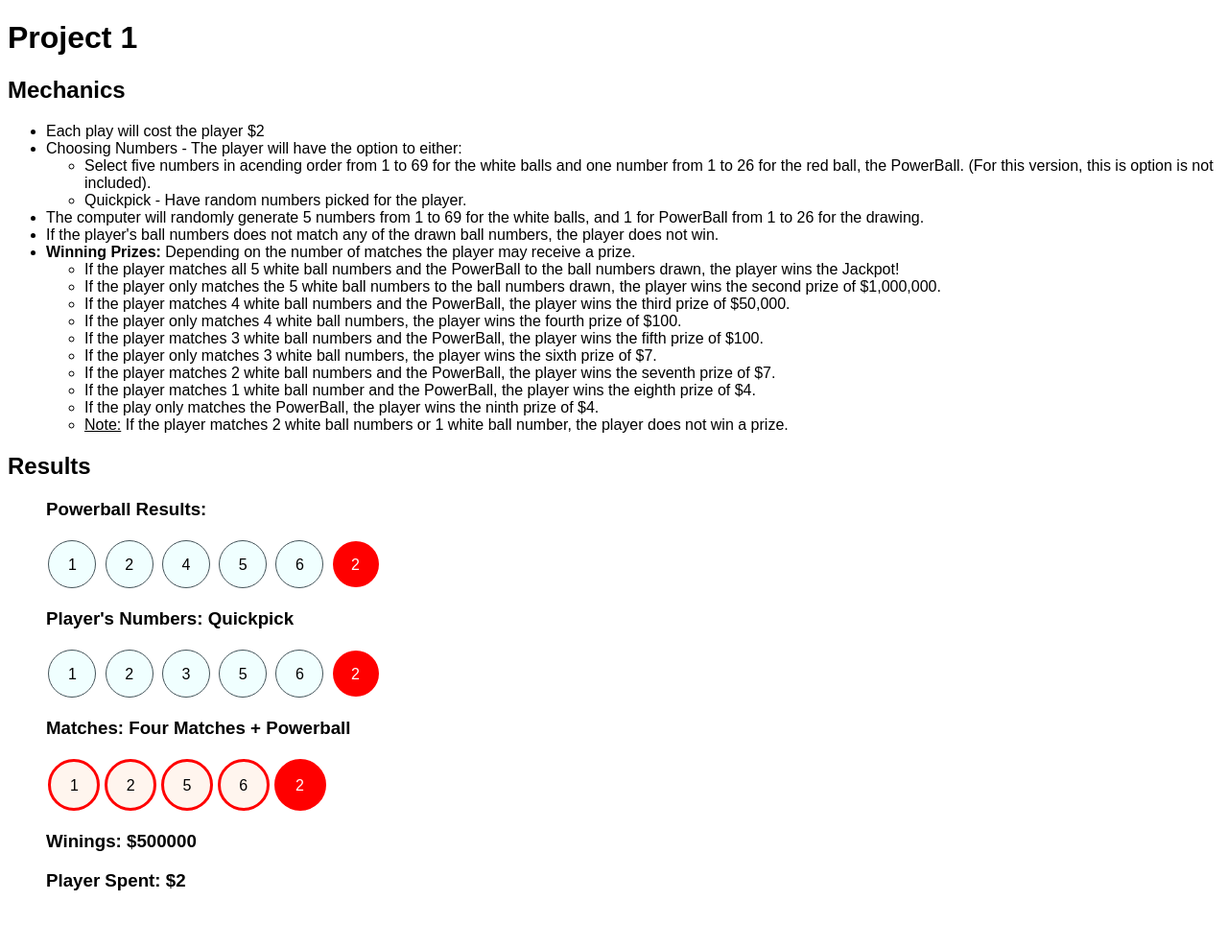
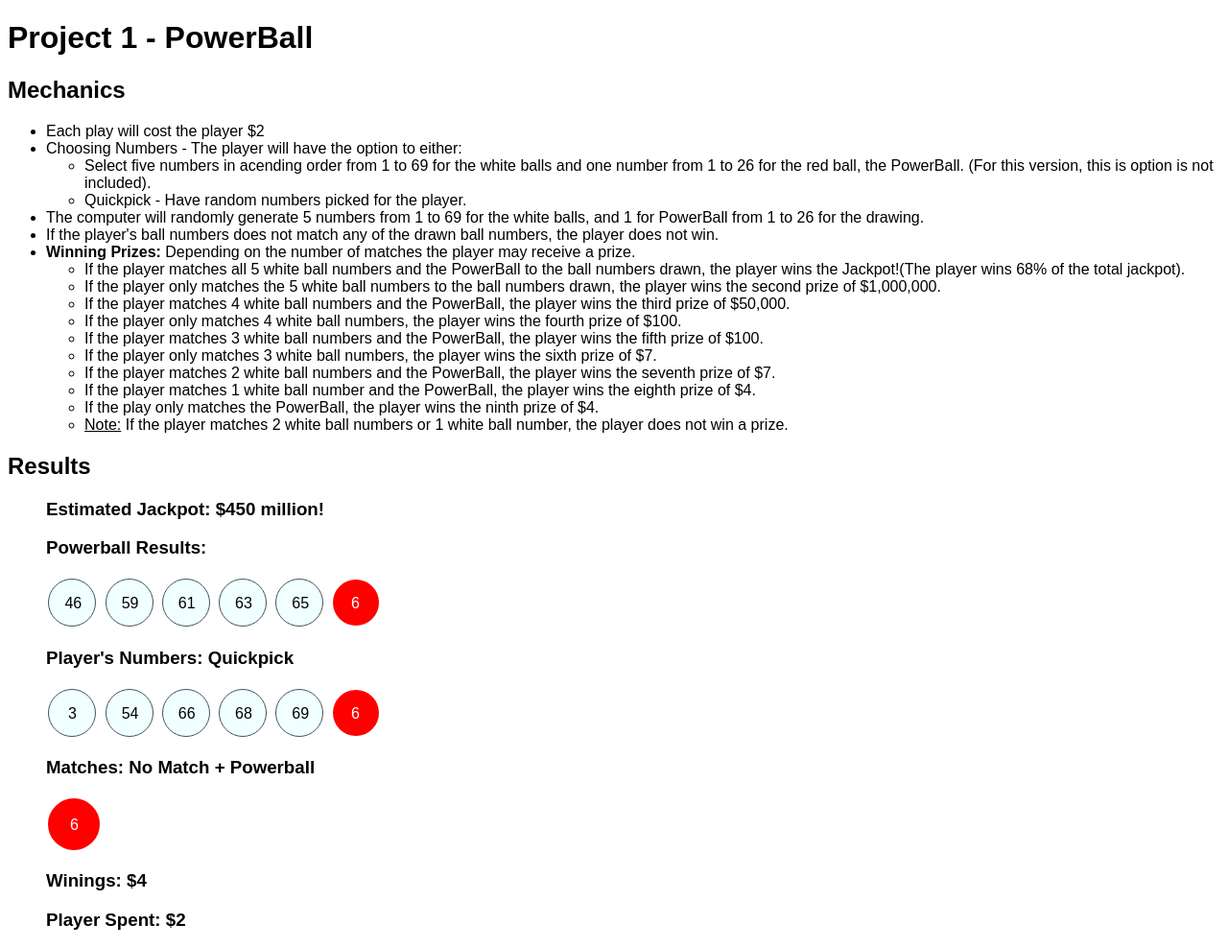
Before and after one commit to ant513g/e2, a PHP site: page / in a window 1280 px wide. Shown: the whole page at 96% size. Before the commit the page ends 928 px from the top, so only its background shows below. Run offline with PHP 8.4, Linux system fonts and the light colour scheme.

Commit message:
Reformatted Index and Index-View

```diff
--- a/p1/index-view.php
+++ b/p1/index-view.php
@@ -2,14 +2,14 @@
 <html lang='en'>
 
 <head>
-    <title>Project 1</title>
+    <title>Project 1 - PowerBall</title>
     <meta charset='utf-8'>
     <link href=data:, rel=icon>
     <link rel="stylesheet" href="style.css">
 </head>
 
 <body>
-    <h1>Project 1</h1>
+    <h1>Project 1 - PowerBall</h1>
 
     <h2>Mechanics</h2>
     <ul>
@@ -30,7 +30,7 @@
             <ul>
                 <li>If the player matches all 5 white ball numbers and the PowerBall to the ball numbers drawn, the
                     player wins
-                    the Jackpot!</li>
+                    the Jackpot!(The player wins 68% of the total jackpot).</li>
                 <li>If the player only matches the 5 white ball numbers to the ball numbers drawn, the player wins the
                     second prize
                     of $1,000,000.</li>
@@ -53,6 +53,9 @@
 
     <h2>Results</h2>
     <ul class="results">
+        <li>
+            <h3>Estimated Jackpot: $<?php echo $total?>!</h3>
+        </li>
         <li>
             <h3>Powerball Results: </h3>
             <span class="balls">
--- a/p1/index.php
+++ b/p1/index.php
@@ -1,34 +1,18 @@
 <?php
-/* http://e2p1.anadesign.me/ */
-
-// $ball1 = rand(1,65);
-// $ball2 = rand($ball1+1, 66); //Min must be greater than the previous ball, Max must leave space for all the balls
-// $ball3 = rand($ball2+1, 67);
-// $ball4 = rand($ball3+1, 68);
-// $ball5 = rand($ball4+1, 69);
-// $powerball = rand(1,26);
-
-// $player_ball1 = rand(1,65);
-// $player_ball2  = rand($player_ball1+1, 66); //Min must be greater than the previous ball, Max must leave space for all the balls
-// $player_ball3  = rand($player_ball2+1, 67);
-// $player_ball4  = rand($player_ball3+1, 68);
-// $player_ball5  = rand($player_ball4+1, 69);
-// $player_powerball = rand(1,26);
-
-//Player Cost to Play
 $cost = 2;
 
 //Prizes
-$total = 685000000;
+//I'm not sure how to include a ","
+$total = "450 million";
 
 //Match 5 + PB
-$jackpot= $total * .68;
+$jackpot= "306 million";
 
 //Match 5
-$secondPrize = 1000000;
+$secondPrize = "1 million";
 
 //Match 4 + PB
-$thirdPrize = 500000;
+$thirdPrize = "50,000";
 
 //Match 4
 $fourthPrize = 100;
@@ -48,20 +32,22 @@ $eighthPrize = 4;
 //Match 0 + PB
 $ninthPrize = 4;
 
+//Drawn Balls
+$ball1 = rand(1,65);
+$ball2 = rand($ball1+1, 66); //Min must be greater than the previous ball, Max must leave space for all the balls
+$ball3 = rand($ball2+1, 67);
+$ball4 = rand($ball3+1, 68);
+$ball5 = rand($ball4+1, 69);
+$powerball = rand(1,26);
 
-$ball1 = rand(1,1);
-$ball2 = rand($ball1+1, 2); //Min must be greater than the previous ball, Max must leave space for all the balls
-$ball3 = rand($ball2+1, 4);
-$ball4 = rand($ball3+1, 5);
-$ball5 = rand($ball4+1, 6);
-$powerball = rand(1,2);
+//Player Numbers
+$player_ball1 = rand(1,65);
+$player_ball2  = rand($player_ball1+1, 66); //Min must be greater than the previous ball, Max must leave space for all the balls
+$player_ball3  = rand($player_ball2+1, 67);
+$player_ball4  = rand($player_ball3+1, 68);
+$player_ball5  = rand($player_ball4+1, 69);
+$player_powerball = rand(1,26);
 
-$player_ball1 = rand(1,1);
-$player_ball2  = rand($player_ball1+1, 2); //Min must be greater than the previous ball, Max must leave space for all the balls
-$player_ball3  = rand($player_ball2+1, 4);
-$player_ball4  = rand($player_ball3+1, 5);
-$player_ball5  = rand($player_ball4+1, 6);
-$player_powerball = rand(1,2);
 
 // Originally I was going to do conditionals ($ball1 == $player_ball1) || ($ball1 == $player_ball2), etc.
 // But it ended up being too long because each ball drawn had to be compared to all of the player's balls.
@@ -78,6 +64,7 @@ $playerMatches = [];
 
 $powerballMatch;
 
+//Text to accompany output
 $matches;
 
 
@@ -89,30 +76,24 @@ if ($powerball === $player_powerball) {
     $powerballMatch = null;
 }
 
-// function matched($ball, $array, $numberMatch) {
-//     $matchPosition = array_keys($array, $ball);
-//     echo "<span class='ball-match'>" . $numberMatch[$matchPosition]. "</span>";
-// }
-
 //  These are all separate statements to see if any of the players numbers match any balls number drawn
 //  If they do, they are pushed to the array
 if (in_array($player_ball1, $drawing)) {
-    $playerMatches[] = $ball1;
+    $playerMatches[] = $player_ball1;
 }if (in_array($player_ball2, $drawing)) {
-    $playerMatches[] = $ball2;
+    $playerMatches[] = $player_ball2;
 }if (in_array($player_ball3, $drawing)) {
-    $playerMatches[] = $ball3;
+    $playerMatches[] = $player_ball3;
 }if (in_array($player_ball4, $drawing)) {
-    $playerMatches[] = $ball4;
+    $playerMatches[] = $player_ball4;
 }if (in_array($player_ball5, $drawing)) {
-    $playerMatches[] = $ball5;
+    $playerMatches[] = $player_ball5;
 }
-
 
 
 //  Not sure if we're allowed to use functions,
 //  but I couldn't figure out how to output this unless I used echo.
-//  Ball Numbers that were matched
+//  Numbers that were matched Output
 function thisFunction($playerMatches) {
     $arrlength = count($playerMatches);
     for($x = 0; $x < $arrlength; $x++) {
@@ -123,7 +104,7 @@ function thisFunction($playerMatches) {
 
 //  Figuring out Matches and Prize won
 //  First filter to see if Powerball matches, then if numbers match
-//  This will count the length of the array.
+//  This will count the length of the array $playerMatches.
 //  The length of the array determines the number of matches.
 if($powerball === $player_powerball) {
     if(count($playerMatches) == 0) {
```
Also changed, not shown: p1/README.md.
